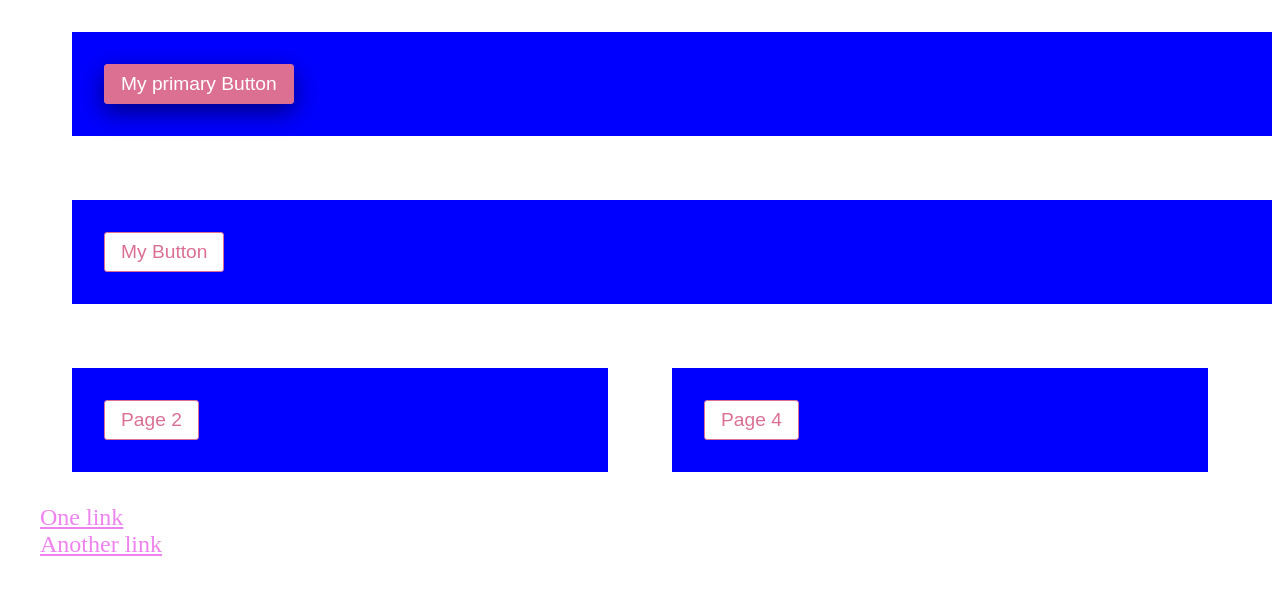
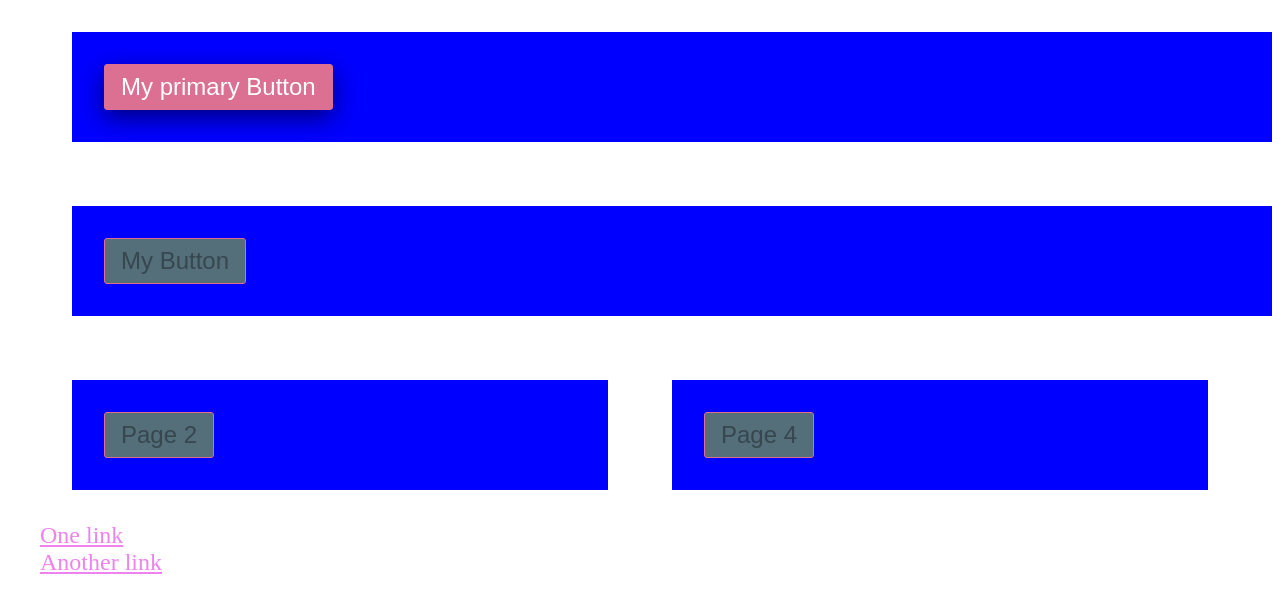
Before and after one commit to vutengklanricsi/styled-components-practice, a React (Create React App) app: page / in a window 1280 px wide. Shown: the top 612 px of the page. Built offline with nearby package versions, Linux system fonts and the light colour scheme.

Commit message:
themeing

```diff
--- a/src/components/Button.js
+++ b/src/components/Button.js
@@ -4,9 +4,9 @@ import styled, { css } from "styled-components";
 import { FadeIn } from "./styled";
 
 const StyledButton = styled.button`
-  background-color: white;
-  color: palevioletred;
-  font-size: 1.2rem;
+  background-color: ${props => props.theme.colors.light};
+  color: ${props => props.theme.colors.main};
+  font-size: ${props => props.theme.fontSizes.p};
   margin: ${({ margin }) => (margin ? margin : "2rem")};
   padding: 0.5rem 1rem;
   border: 1px solid palevioletred;
@@ -27,6 +27,11 @@ const StyledButton = styled.button`
   &.someClass {
     color: blue;
   }
+
+	@media ${({theme}) => theme.mediaQueries.bellow786} {
+		font-size: 0.4rem;
+		color: blue;
+	}
 `;
 
 const OutterWrapper = styled.div`
--- a/src/index.js
+++ b/src/index.js
@@ -1,12 +1,14 @@
 import React from "react";
 import { render } from "react-dom";
 import App from "./App";
+import { ThemeProvider } from "styled-components";
 import GlobalStyles from "./theme/globalStyles";
+import Theme from "./theme/theme";
 
 render(
-  <>
+  <ThemeProvider theme={Theme}>
     <GlobalStyles />
     <App />
-  </>,
+  </ThemeProvider>,
   document.getElementById("root")
 );
--- /dev/null
+++ b/src/theme/theme.js
@@ -0,0 +1,18 @@
+export default {
+  colors: {
+    main: "#37474f",
+    dark: "#263238",
+    light: "#546e7a",
+    lighter: "#b0bec5",
+    text: "#fafafa",
+    link: "#444444",
+	},
+	fontSizes: {
+		large : '3rem',
+		medium: '2rem',
+		p: '1.5rem',
+	},
+	mediaQueries: {
+		bellow786: `only screen and (max-width: 786px)`
+	}
+};
```
